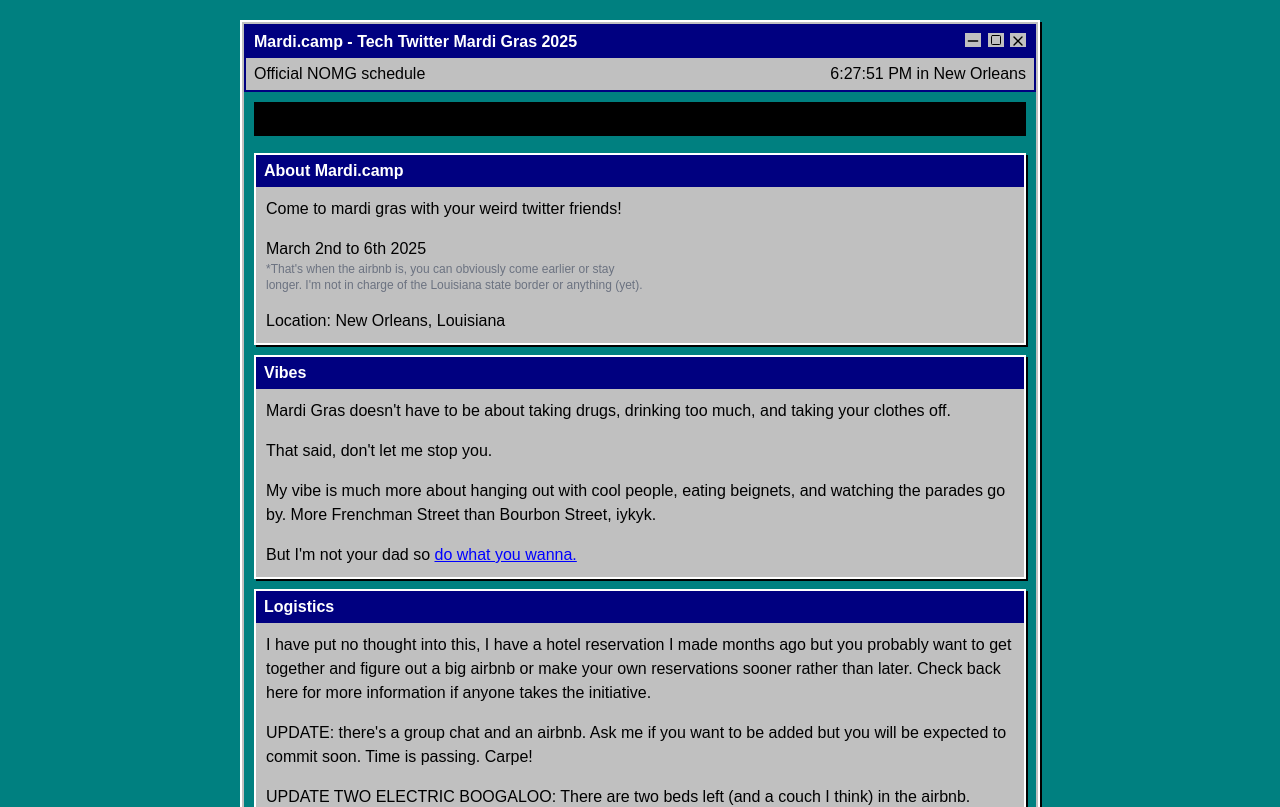
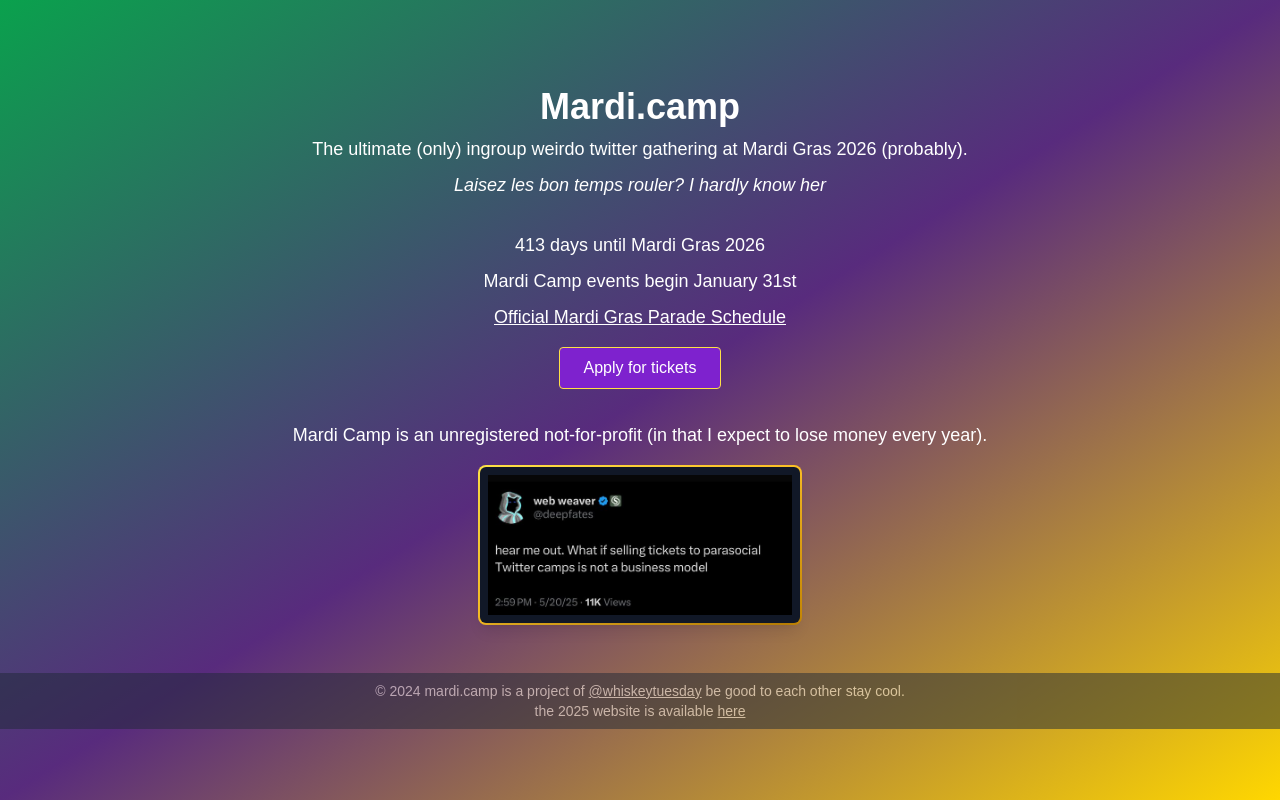
Before and after one commit to WhiskeyTuesday/mardidotcamp, a SvelteKit app: page / in a window 1280 px wide. Shown: the top 807 px of the page. Built offline with nearby package versions, Linux system fonts and the light colour scheme.

Commit message:
get ready for 2026 y'all

```diff
--- a/src/routes/+layout.svelte
+++ b/src/routes/+layout.svelte
@@ -1,34 +1,10 @@
 <script>
-  import Header from '$lib/components/Header.svelte';
-  import Footer from '$lib/components/Footer.svelte';
-
   import '../app.css';
 
   let { children } = $props();
 </script>
 
-<main class="win98-container">
-  <Header />
-  {@render children()}
-  <Footer />
-</main>
+{@render children()}
 
 <style>
-  :global(body) {
-    margin: 0;
-    padding: 0;
-    font-family: 'MS Sans Serif', Arial, sans-serif;
-    background-color: #008080;
-    color: #000;
-  }
-
-  .win98-container {
-    width: 90%;
-    max-width: 800px;
-    margin: 20px auto;
-    background-color: #c0c0c0;
-    border: 2px solid #fff;
-    box-shadow: 2px 2px 0 #000;
-    padding: 2px;
-  }
 </style>
--- a/src/routes/+page.svelte
+++ b/src/routes/+page.svelte
@@ -1,18 +1,11 @@
 <script>
   import { onMount } from 'svelte';
   import mascot from '$lib/mascot.png';
+  import fates from '$lib/fates.jpeg';
 
-  let marqueeText = "Welcome to Mardi.camp - The ultimate (only) ingroup weirdo"
-  + " twitter gathering at Mardi Gras 2025 (probably). Laisez les bon temps"
-  + " rouler? I hardly know her";
-
-  let stars = [];
-
- const MARDI_GRAS_COLORS = [
-    '#582B7D', // Purple
-    '#0AA14D', // Green
-    '#B8860B'  // Gold
-  ];
+  const mggreen = '#0AA14D';
+  const mgpurple = '#582B7D';
+  const mggold = '#FFD700';
 
   onMount(() => {
     const newStars = [];
@@ -28,235 +21,82 @@
     }
     stars = newStars;
   });
+
+  let daysUntil = Math.ceil((new Date('2026-02-17') - new Date()) / (1000 * 60 * 60 * 24));
 </script>
 
-<div class="content-wrapper">
-  <marquee class="space-jam-marquee">{marqueeText}</marquee>
-
-  <div class="win98-window">
-    <div class="window-title">About Mardi.camp</div>
-    <div class="window-content">
-      <p>Come to mardi gras with your weird twitter friends!</p>
-      <div class="mb-4">
-        March 2nd to 6th 2025
-        <div class="text-xs text-gray-500 max-w-sm">
-          *That's when the airbnb is, you can obviously come
-          earlier or stay longer. I'm not in charge of the
-          Louisiana state border or anything (yet).
+<main class="flex flex-col items-center justify-center min-h-screen">
+  <div id="container" class="m-4">
+    <div class="text-center text-white">
+      <h1 class="text-4xl font-bold">Mardi.camp</h1>
+      <p class="text-lg mt-2">
+        The ultimate (only) ingroup weirdo twitter gathering at Mardi Gras 2026 (probably).
+      </p>
+      <p class="text-lg mt-2 italic">
+        Laisez les bon temps rouler? I hardly know her
+      </p>
+      <p class="text-lg mt-8">{daysUntil} days until Mardi Gras 2026</p>
+      <p class="text-lg mt-2">Mardi Camp events begin January 31st</p>
+      <p class="text-lg mt-2 underline hover:text-purple-300 transition-colors duration-150">
+        <a href="https://www.mardigrasneworleans.com/parades/">Official Mardi Gras Parade Schedule</a>
+      </p>
+      <button
+        class="mt-4 px-6 py-2 bg-purple-700 text-white rounded border border-yellow-300 hover:bg-purple-800 transition-colors duration-150"
+        on:click={() => document.getElementById('modal').classList.remove('hidden')}
+      >
+        Apply for tickets
+      </button>
+    </div>
+    <div class="flex flex-col items-center m-8">
+      <p class="text-white text-lg text-center">
+        Mardi Camp is an unregistered not-for-profit (in that I expect to lose money every year).
+      </p>
+      <div class="p-0.5 mt-4 bg-gradient-to-br from-yellow-300 via-amber-400 to-yellow-600 rounded-lg">
+        <div class="bg-gray-900 rounded-md p-2 text-white max-w-80 h-auto rounded-lg shadow-lg">
+          <img
+            src={fates}
+            alt="deepfates tweet about unprofitable twitter camps"
+          />
         </div>
       </div>
-      <p>Location: New Orleans, Louisiana</p>
     </div>
   </div>
+  <footer class="w-full bg-gray-800 text-white p-2 text-center opacity-50">
+    <p class="text-sm">
+      © {new Date().getFullYear()}
+      mardi.camp is a project of
+      <a href="https://www.twitter.com/whiskeytuesday">
+        @whiskeytuesday
+      </a>
+      be good to each other stay cool.
+    </p>
+    <p class="text-sm"> the 2025 website is available <a href="/2025">here</a> </p>
+  </footer>
+</main>
 
-  <div class="win98-window">
-    <div class="window-title">Vibes</div>
-    <div class="window-content">
-      <p>
-        Mardi Gras doesn't have to be about taking drugs,
-        drinking too much, and taking your clothes off.
-      </p>
-      <p>That said, don't let me stop you.</p>
-      <p>
-        My vibe is much more about hanging out with cool people,
-        eating beignets, and watching the parades go by.
-        More Frenchman Street than Bourbon Street, iykyk.
-      </p>
-      <p>
-        But I'm not your dad so
-        <a href="https://www.youtube.com/watch?v=PsQzRZyWidk">
-          do what you wanna.
-        </a>
-      </p>
-    </div>
-  </div>
-
-  <div class="win98-window">
-    <div class="window-title">Logistics</div>
-    <div class="window-content">
-      <p>
-        I have put no thought into this, I have a hotel
-        reservation I made months ago but you probably want
-        to get together and figure out a big airbnb or make
-        your own reservations sooner rather than later.
-        Check back here for more information if anyone takes
-        the initiative.
-      </p>
-      <p>
-        UPDATE: there's a group chat and an airbnb. Ask me
-        if you want to be added but you will be expected to
-        commit soon. Time is passing. Carpe!
-      </p>
-      <p>
-        UPDATE TWO ELECTRIC BOOGALOO: There are two beds
-        left (and a couch I think) in the airbnb. Speak now
-        or forever get your own accommodations. The city
-        WILL basically completely sell out. You've been
-        warned.
-    </div>
-  </div>
-
-  <div class="win98-window">
-    <div class="window-title">Activities</div>
-    <div class="window-content">
-      <ul>
-        <li>March 2nd: Something?</li>
-        <li>March 3rd: Lundi Gras</li>
-        <li>March 4th: Mardi Gras</li>
-        <li>March 5th: Ash Wednesday, seek absolution</li>
-        <li>March 6th: Leave probably</li>
-      </ul>
-    </div>
-  </div>
-
-  <div class="win98-window">
-    <div class="window-title">Featured Guests</div>
-    <div class="window-content">
-      <ul>
-        <li>@WhiskeyTuesday</li>
-        <li>@dschorno</li>
-      </ul>
-    </div>
-  </div>
-
-  <div class="win98-window">
-    <div class="window-title">Contact</div>
-    <div class="window-content">
-      <p>
-        DM @WhiskeyTuesday on twitter if you're interested
-        in coming or have any questions or want to help
-        other people figure out their plans or want to
-        organize something or want me to put you on the
-        featured guest list or whatever.
-      </p>
-    </div>
-  </div>
-
- <div class="space-background">
-    {#each stars as star, i}
-      <div
-        class="star"
-        style="
-          left: {star.x}%;
-          top: {star.y}%;
-          --twinkle-speed: {star.twinkleSpeed}s;
-          --size: {star.baseSize}px;
-          --delay: {-star.offset}s;
-          --star-color: {star.color};
-        "
-      >
-      </div>
-    {/each}
-    <img src={mascot} alt="Mascot" class="mascot">
+<div id="modal" class="fixed inset-0 flex items-center justify-center bg-black bg-opacity-50 hidden">
+  <div class="bg-white p-6 m-2 rounded-lg shadow-lg max-w-md w-full">
+    <h2 class="text-xl font-bold mb-4">Apply for Tickets</h2>
+    <p class="mb-4">Tickets are not available yet! Check back later.</p>
+    <button
+      class="px-4 py-2 bg-blue-500 text-white rounded hover:bg-blue-600 transition-colors duration-150"
+      on:click={() => document.getElementById('modal').classList.add('hidden')}
+    >
+      Close
+    </button>
   </div>
 </div>
 
 <style>
-  /* reinstate default HTML anchor styles */
-  a {
-    color: #00f;
-    text-decoration: underline;
-  }
-
-  a:hover {
-    text-decoration: none;
-  }
-
-  a:visited {
-    color: #551a8b;
-  }
-
-  a:visited:hover {
-    color: #551a8b;
-  }
-
-  .content-wrapper {
-    padding: 10px;
-    background-color: #008080;
-    color: #fff;
-  }
-
-  .space-jam-marquee {
-    background-color: #000;
-    color: #ff0;
-    font-weight: bold;
-    padding: 5px;
-    margin-bottom: 10px;
-  }
-
-  .win98-window {
-    background-color: #c0c0c0;
-    border: 2px solid #fff;
-    box-shadow: 2px 2px 0 #000;
-    margin-bottom: 10px;
-  }
-
-  .win98-window p {
-    padding-bottom: 1rem;
-  }
-
-  .win98-window p:last-child {
-    padding-bottom: 0;
-  }
-
-  .window-title {
-    background-color: #000080;
-    color: #fff;
-    padding: 0.25rem;
-    padding-left: 0.5rem;
-    font-weight: bold;
-  }
-
-  .window-content {
-    padding: 10px;
-    color: #000;
-  }
-
-  .space-background {
-    position: relative;
-    height: 200px;
-    background-color: #fde1a2;
-    overflow: hidden;
-  }
-
-  .star {
-    position: absolute;
-    border-radius: 50%;
-    width: var(--size);
-    height: var(--size);
-    animation: twinkle var(--twinkle-speed) infinite ease-in-out;
-    animation-delay: var(--delay);
-  }
-
-  @keyframes twinkle {
-    0%, 100% {
-      background-color: color-mix(in srgb, var(--star-color) 30%, transparent);
-      transform: scale(0.8);
-    }
-    50% {
-      background-color: var(--star-color);
-      transform: scale(1.2);
-    }
-  }
-
-  .mascot {
-    position: absolute;
-    bottom: 10px;
-    right: 10px;
-    max-width: 25%;
-    animation: bounce 2s infinite;
-  }
-
-  @keyframes bounce {
-    0%, 100% { transform: translateY(0); }
-    50% { transform: translateY(-20px); }
-  }
-
   :global(body) {
     margin: 0;
     padding: 0;
     font-family: 'MS Sans Serif', Arial, sans-serif;
-    background-color: #008080;
     color: #000;
+    background-image: linear-gradient(to bottom right, #0AA14D, #582B7D, #FFD700);
+  }
+
+  a {
+    text-decoration: underline;
   }
 </style>
--- /dev/null
+++ b/src/routes/2025/+page.svelte
@@ -0,0 +1,260 @@
+<script>
+  import Header from '$lib/components/Header.svelte';
+  import Footer from '$lib/components/Footer.svelte';
+
+  import { onMount } from 'svelte';
+  import mascot from '$lib/mascot.png';
+
+  let marqueeText = "Welcome to Mardi.camp - The ultimate (only) ingroup weirdo"
+  + " twitter gathering at Mardi Gras 2026 (probably). Laisez les bon temps"
+  + " rouler? I hardly know her";
+
+  let stars = [];
+
+ const MARDI_GRAS_COLORS = [
+    '#582B7D', // Purple
+    '#0AA14D', // Green
+    '#B8860B'  // Gold
+  ];
+
+  onMount(() => {
+    const newStars = [];
+    for (let i = 0; i < 50; i++) {
+      newStars.push({
+        x: Math.random() * 100,
+        y: Math.random() * 100,
+        baseSize: Math.random() * 3 + 5, // Random size for each star
+        twinkleSpeed: 0.5 + Math.random(), // Random speed for each star
+        offset: Math.random() * Math.PI * 2, // Random starting point in animation
+        color: MARDI_GRAS_COLORS[Math.floor(Math.random() * 3)]
+      });
+    }
+    stars = newStars;
+  });
+</script>
+
+<main class="win98-container">
+  <Header />
+  <div class="content-wrapper">
+    <marquee class="space-jam-marquee">{marqueeText}</marquee>
+
+    <div class="win98-window">
+      <div class="window-title">About Mardi.camp</div>
+      <div class="window-content">
+        <p>Come to mardi gras with your weird twitter friends!</p>
+        <div class="mb-4">
+          March 2nd to 6th 2025
+          <div class="text-xs text-gray-500 max-w-sm">
+            *That's when the airbnb is, you can obviously come
+            earlier or stay longer. I'm not in charge of the
+            Louisiana state border or anything (yet).Add commentMore actions
+          </div>
+        </div>
+        <p>Location: New Orleans, Louisiana</p>
+      </div>
+    </div>
+
+    <div class="win98-window">
+      <div class="window-title">Vibes</div>
+      <div class="window-content">
+        <p>
+          Mardi Gras doesn't have to be about taking drugs,
+          drinking too much, and taking your clothes off.
+        </p>
+        <p>That said, don't let me stop you.</p>
+        <p>
+          My vibe is much more about hanging out with cool people,
+          eating beignets, and watching the parades go by.
+          More Frenchman Street than Bourbon Street, iykyk.
+        </p>
+        <p>
+          But I'm not your dad so
+          <a href="https://www.youtube.com/watch?v=PsQzRZyWidk">
+            do what you wanna.
+          </a>
+        </p>
+      </div>
+    </div>
+
+    <div class="win98-window">
+      <div class="window-title">Logistics</div>
+      <div class="window-content">
+      </div>
+    </div>
+
+    <div class="win98-window">
+      <div class="window-title">Activities</div>
+      <div class="window-content">
+        <ul>
+          <li>March 2nd: Something?</li>
+          <li>March 3rd: Lundi Gras</li>
+          <li>March 4th: Mardi Gras</li>
+          <li>March 5th: Ash Wednesday, seek absolution</li>
+          <li>March 6th: Leave probably</li>
+        </ul>
+      </div>
+    </div>
+
+    <div class="win98-window">
+      <div class="window-title">Featured Guests</div>
+      <div class="window-content">
+        <ul>
+          <li>@WhiskeyTuesday</li>
+          <li>@dschorno</li>
+        </ul>
+      </div>
+    </div>
+
+    <div class="win98-window">
+      <div class="window-title">Contact</div>
+      <div class="window-content">
+        <p>
+          DM @WhiskeyTuesday on twitter if you're interested
+          in coming or have any questions or want to help
+          other people figure out their plans or want to
+          organize something or want me to put you on the
+          featured guest list or whatever.
+        </p>
+      </div>
+    </div>
+
+   <div class="space-background">
+      {#each stars as star, i}
+        <div
+          class="star"
+          style="
+            left: {star.x}%;
+            top: {star.y}%;
+            --twinkle-speed: {star.twinkleSpeed}s;
+            --size: {star.baseSize}px;
+            --delay: {-star.offset}s;
+            --star-color: {star.color};
+          "
+        >
+        </div>
+      {/each}
+      <img src={mascot} alt="Mascot" class="mascot">
+    </div>
+  </div>
+  <Footer />
+</main>
+
+<style>
+  /* reinstate default HTML anchor styles */
+  a {
+    color: #00f;
+    text-decoration: underline;
+  }
+
+  a:hover {
+    text-decoration: none;
+  }
+
+  a:visited {
+    color: #551a8b;
+  }
+
+  a:visited:hover {
+    color: #551a8b;
+  }
+
+  .content-wrapper {
+    padding: 10px;
+    background-color: #008080;
+    color: #fff;
+  }
+
+  .space-jam-marquee {
+    background-color: #000;
+    color: #ff0;
+    font-weight: bold;
+    padding: 5px;
+    margin-bottom: 10px;
+  }
+
+  .win98-window {
+    background-color: #c0c0c0;
+    border: 2px solid #fff;
+    box-shadow: 2px 2px 0 #000;
+    margin-bottom: 10px;
+  }
+
+  .win98-window p {
+    padding-bottom: 1rem;
+  }
+
+  .win98-window p:last-child {
+    padding-bottom: 0;
+  }
+
+  .window-title {
+    background-color: #000080;
+    color: #fff;
+    padding: 0.25rem;
+    padding-left: 0.5rem;
+    font-weight: bold;
+  }
+
+  .window-content {
+    padding: 10px;
+    color: #000;
+  }
+
+  .space-background {
+    position: relative;
+    height: 200px;
+    background-color: #fde1a2;
+    overflow: hidden;
+  }
+
+  .star {
+    position: absolute;
+    border-radius: 50%;
+    width: var(--size);
+    height: var(--size);
+    animation: twinkle var(--twinkle-speed) infinite ease-in-out;
+    animation-delay: var(--delay);
+  }
+
+  @keyframes twinkle {
+    0%, 100% {
+      background-color: color-mix(in srgb, var(--star-color) 30%, transparent);
+      transform: scale(0.8);
+    }
+    50% {
+      background-color: var(--star-color);
+      transform: scale(1.2);
+    }
+  }
+
+  .mascot {
+    position: absolute;
+    bottom: 10px;
+    right: 10px;
+    max-width: 25%;
+    animation: bounce 2s infinite;
+  }
+
+  @keyframes bounce {
+    0%, 100% { transform: translateY(0); }
+    50% { transform: translateY(-20px); }
+  }
+
+  :global(body) {
+    margin: 0;
+    padding: 0;
+    font-family: 'MS Sans Serif', Arial, sans-serif;
+    background-color: #008080;
+    color: #000;
+  }
+
+  .win98-container {
+    width: 90%;
+    max-width: 800px;
+    margin: 20px auto;
+    background-color: #c0c0c0;
+    border: 2px solid #fff;
+    box-shadow: 2px 2px 0 #000;
+    padding: 2px;
+  }
+</style>
```
Also changed, not shown: src/lib/fates.jpeg (added).
